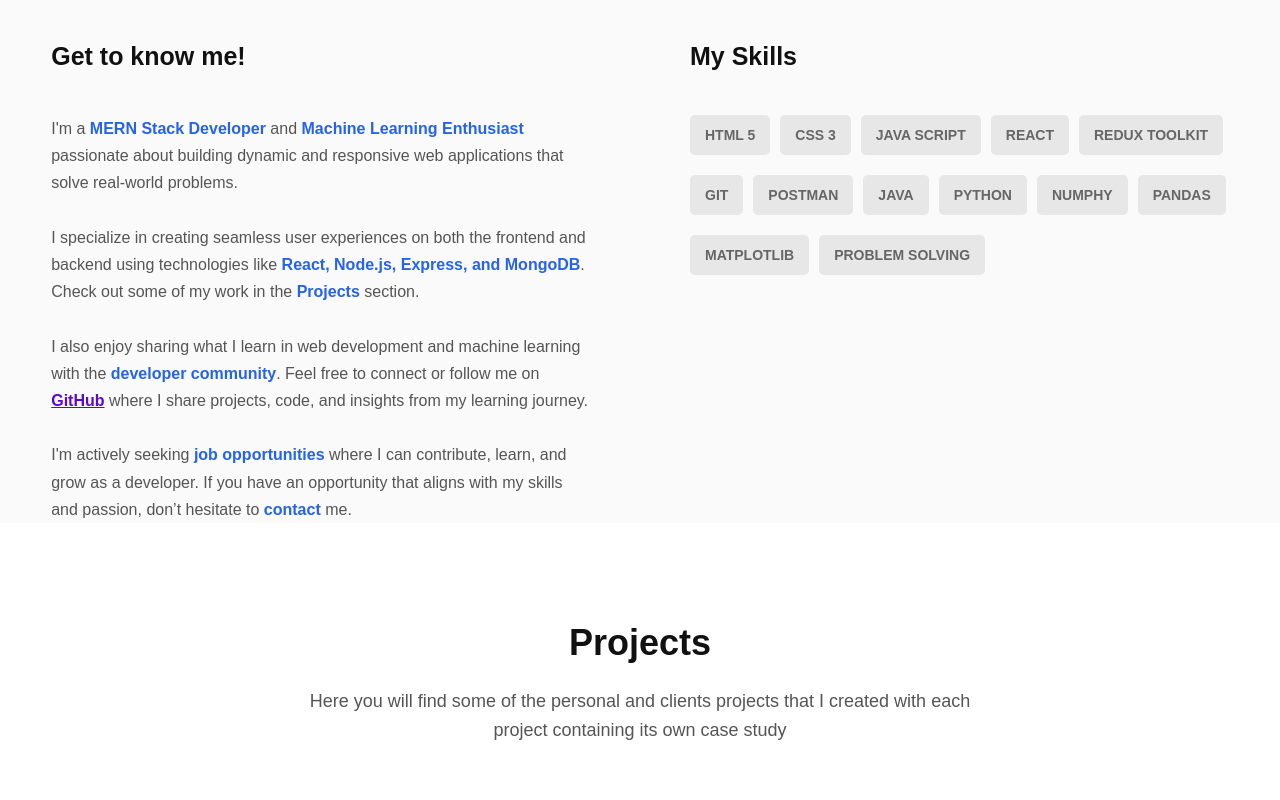
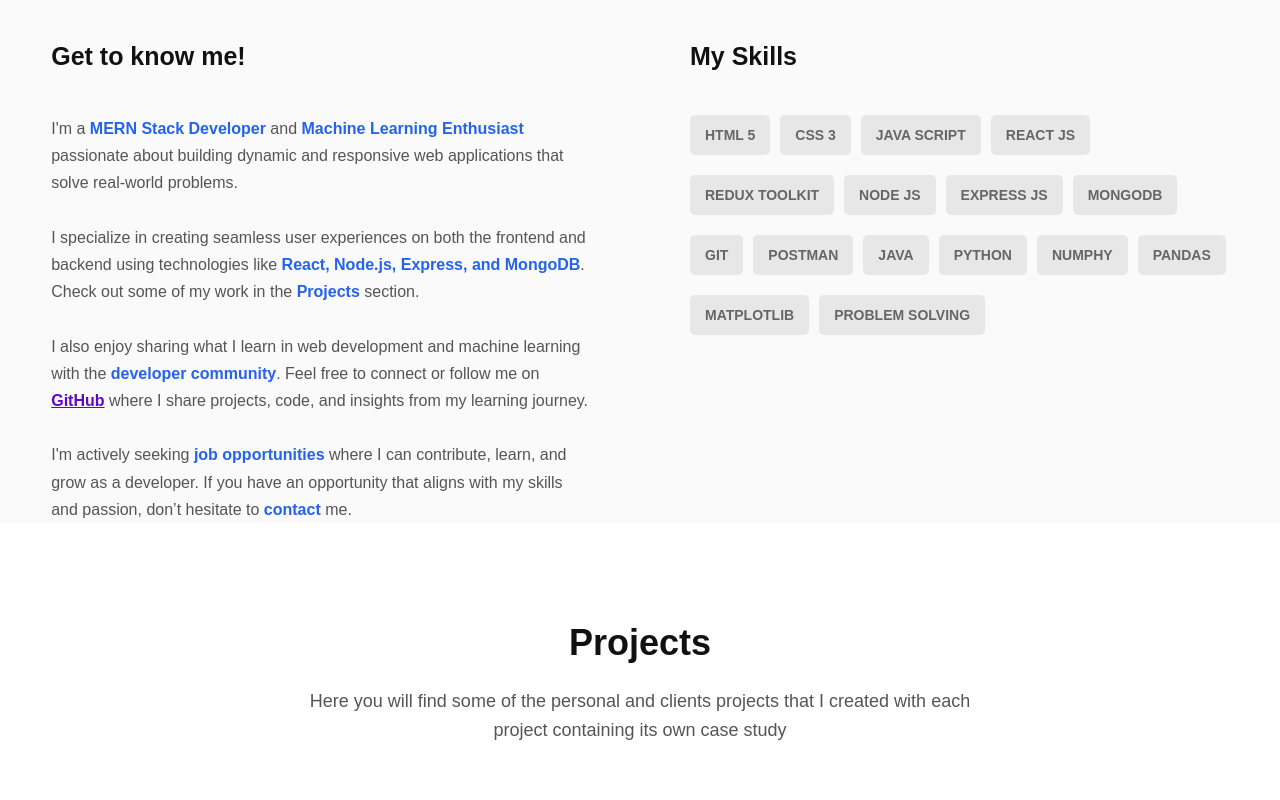
Before and after one commit to GeekyAdnan125/Portfolio, a React (Vite) app: page / in a window 1280 px wide. Shown: the part 1120-1920 px from the top of the page. Built offline with nearby package versions, Linux system fonts and the light colour scheme; a web font is replaced by a local one.

Commit message:
Your commit message

```diff
--- a/src/app/App.jsx
+++ b/src/app/App.jsx
@@ -30,6 +30,9 @@ import { SiNumpy, SiPandas } from "react-icons/si";
 import { GoGraph } from "react-icons/go";
 import { RiSendPlaneFill } from "react-icons/ri";
 import { SiPostman } from "react-icons/si";
+import { FaNode } from "react-icons/fa";
+import { SiMongodb } from "react-icons/si";
+import { SiExpress } from "react-icons/si";
 
 //import images
 
@@ -59,7 +62,7 @@ const skills = [
   },
 
   {
-    name: "React",
+    name: "React JS",
     icon: <FaReact size="25px" color="white" />,
     cssName: "react",
   },
@@ -69,11 +72,25 @@ const skills = [
     cssName: "redux",
   },
   {
+    name: "Node JS",
+    icon: <FaNode size="25px" color="white" />,
+    cssName: "redux",
+  },
+  {
+    name: "Express JS",
+    icon: <SiExpress size="25px" color="white" />,
+    cssName: "redux",
+  },
+  {
+    name: "Mongodb",
+    icon: <SiMongodb size="25px" color="white" />,
+    cssName: "redux",
+  },
+  {
     name: "Git",
     icon: <BsGit size="25px" color="white" />,
     cssName: "git",
   },
-
   {
     name: "POSTMAN",
     icon: <SiPostman size="25px" color="white" />,
```
